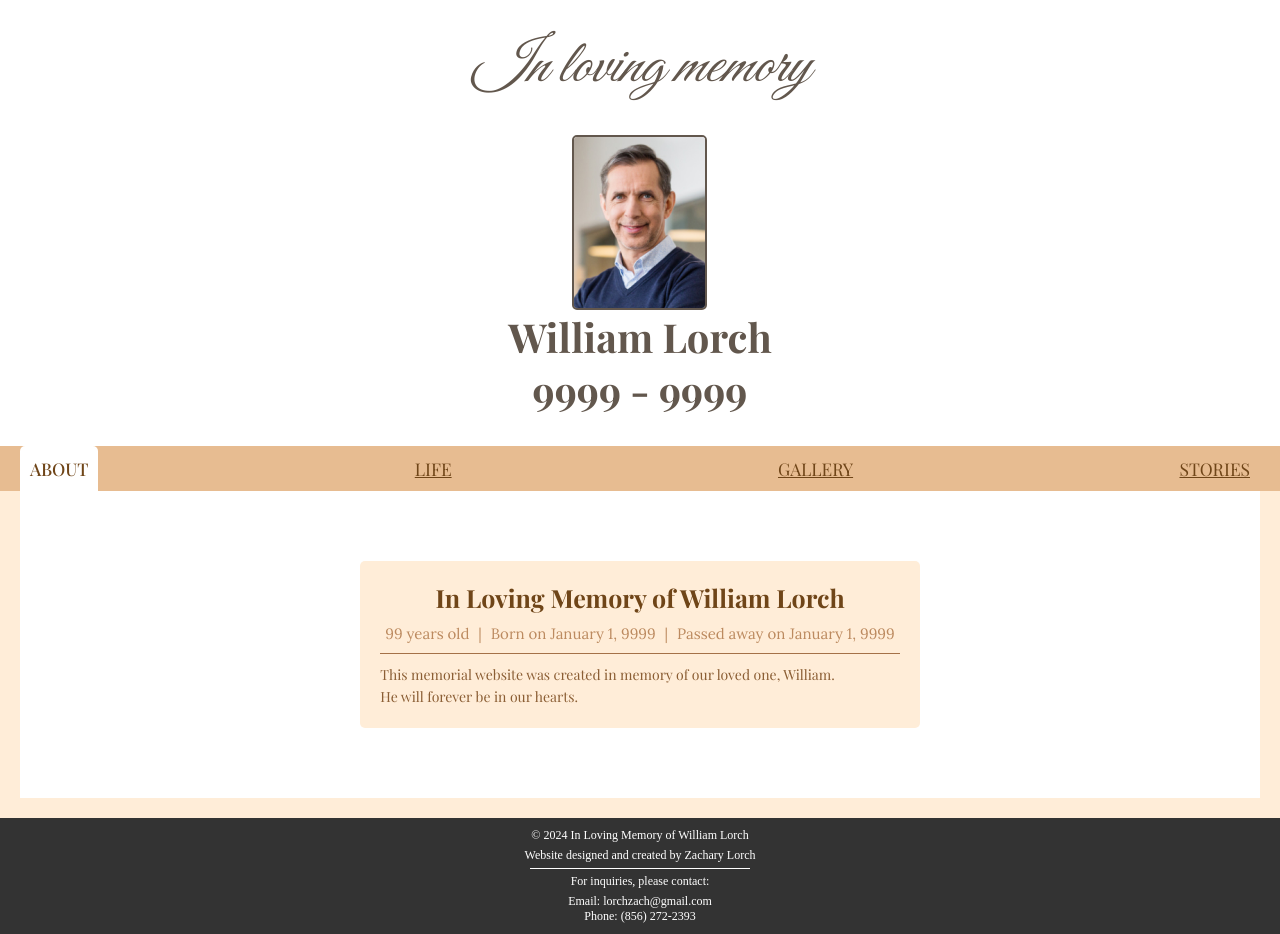
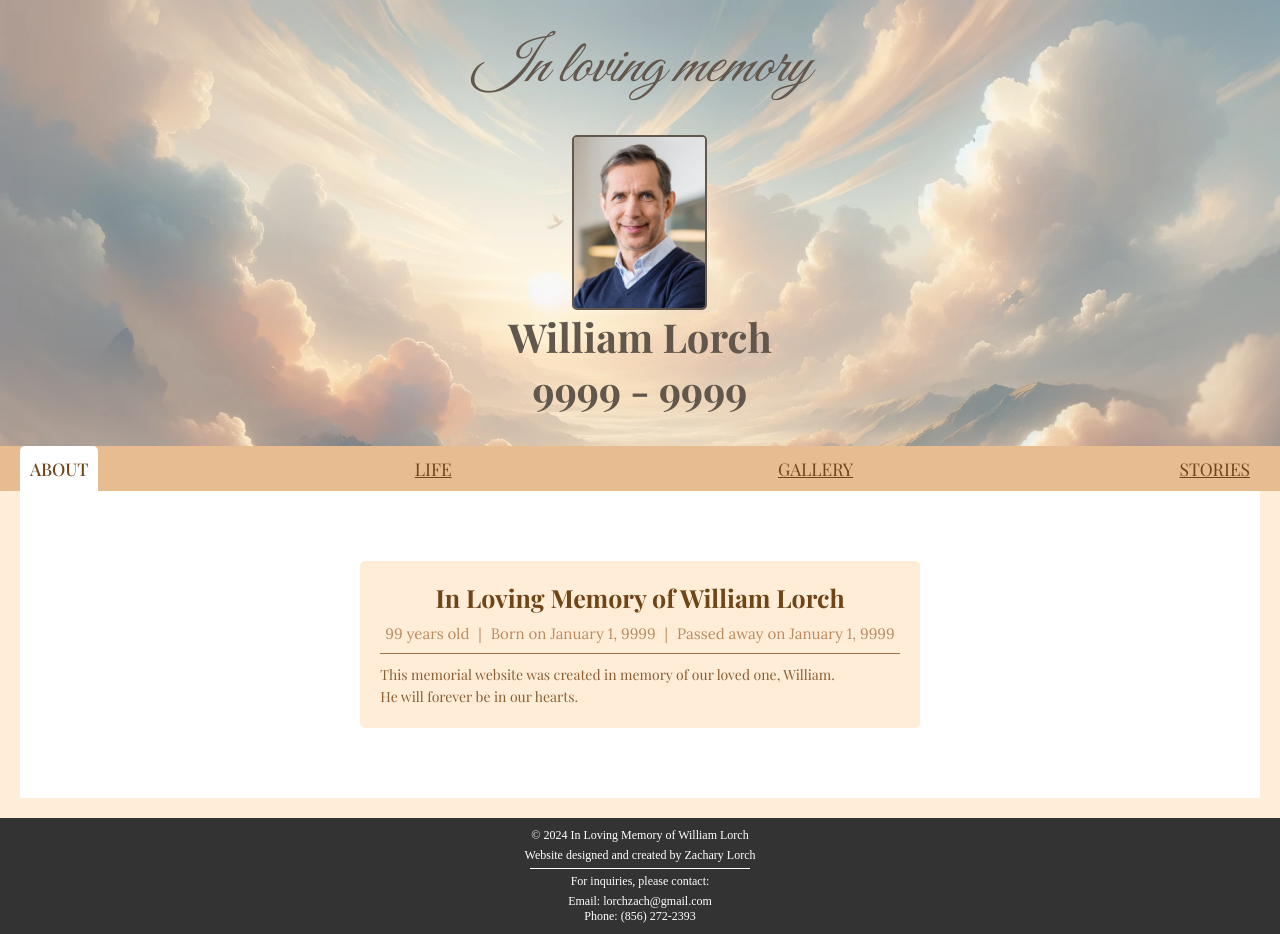
Before and after one commit to Zacharylorch/memorial-website, a plain HTML site: page index.html in a window 1280 px wide. Drawn offline with nearby package versions, Linux system fonts and the light colour scheme; a web font is replaced by a local one.

Commit message:
Update style.css

```diff
--- a/style.css
+++ b/style.css
@@ -93,7 +93,7 @@ Hero
       rgba(255, 255, 255, 0.15),
       rgba(255, 255, 255, 0.15)
     ),
-    url('../images/hero-background.webp');
+    url('hero-background.webp');
   background-size: cover;
   height: fit-content;
   display: flex;
```
